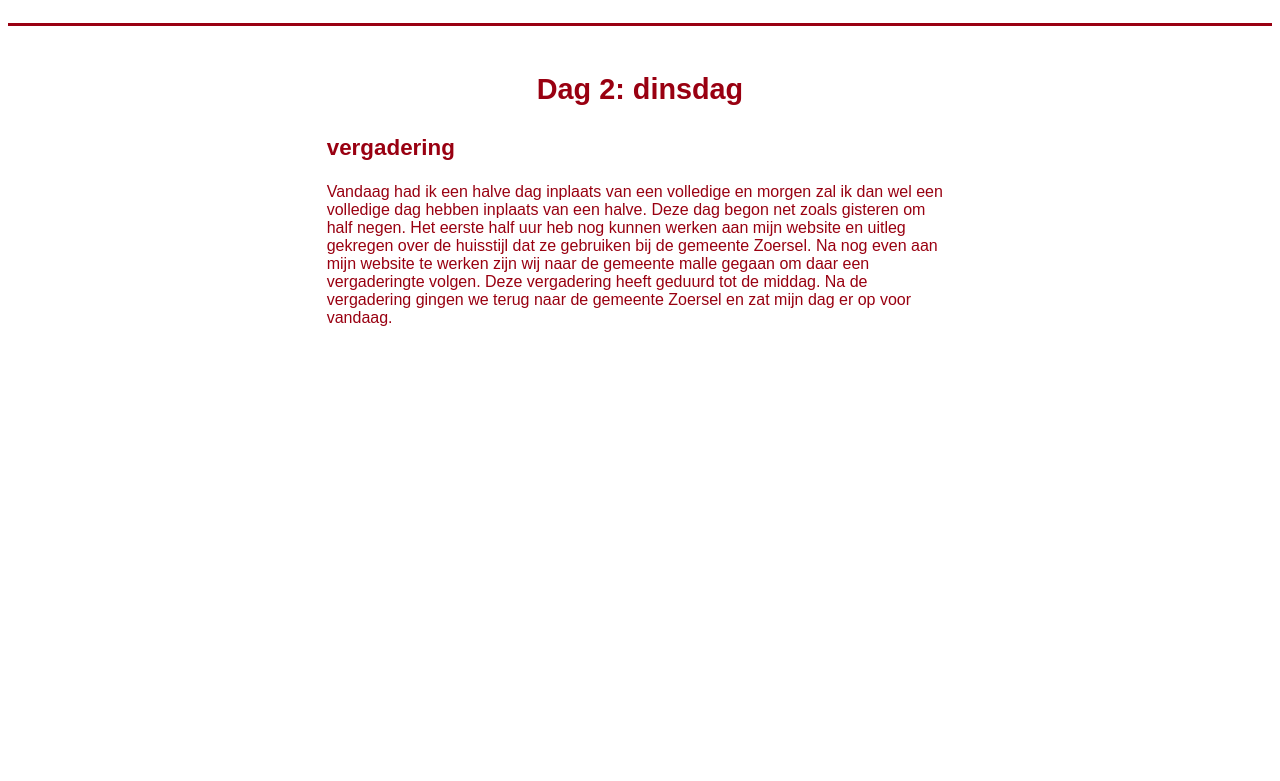
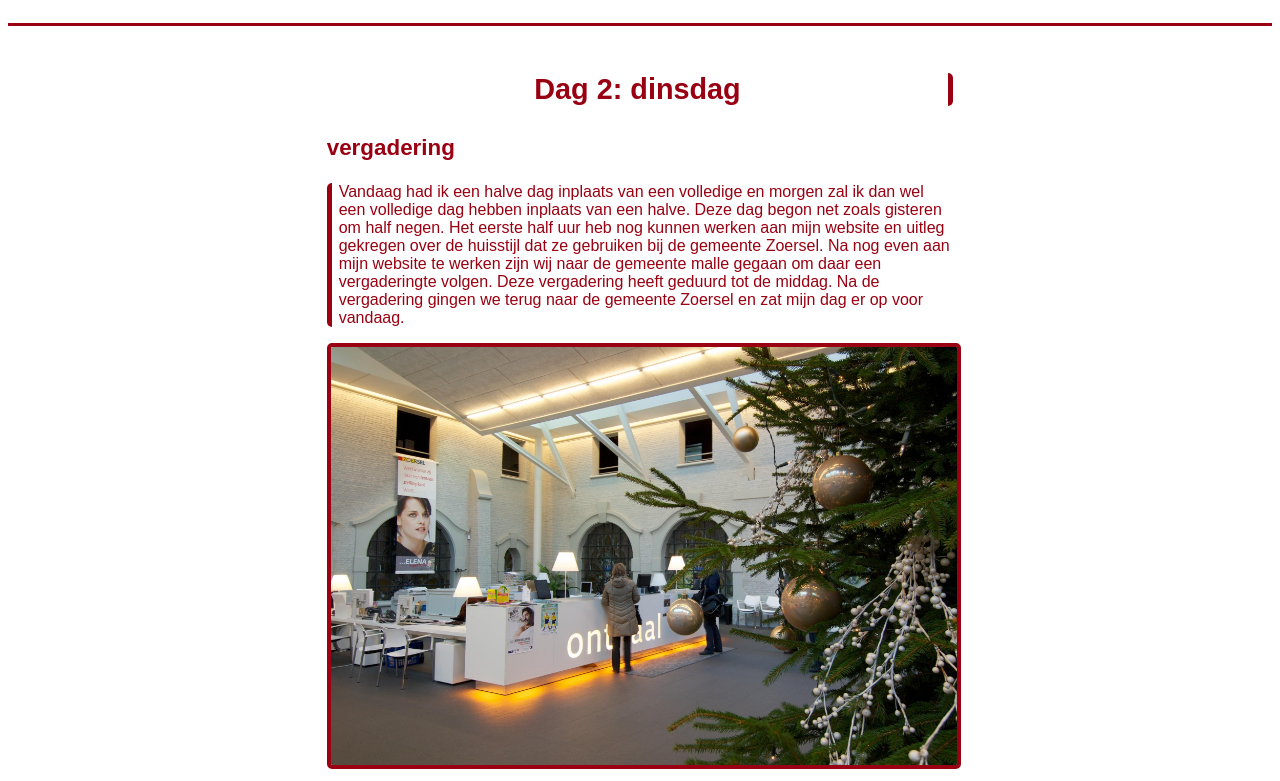
Before and after one commit to HierroP-immalle/HierroP-immalle.github.io, a plain HTML site: page DAGVERSLAGENHierroParys/Dag2.html in a window 1280 px wide. Shown: the part 113-894 px from the top of the page. Before the commit the page ends 800 px from the top, so only its background shows below. Drawn offline with Linux system fonts and the light colour scheme.

Commit message:
afbeeldingen en opmaak toegevoegd aan dagverslagen

```diff
--- a/DAGVERSLAGENHierroParys/Dag2.html
+++ b/DAGVERSLAGENHierroParys/Dag2.html
@@ -24,9 +24,8 @@
         <section>
             <h3 class="dagverslagtitels">Dag 2: dinsdag</h3>
             <h1 class="dagverslagtussentitels">vergadering</h1>
-            <p>
-                Vandaag had ik een halve dag inplaats van een volledige en morgen zal ik dan wel een volledige dag hebben inplaats van een halve. Deze dag begon net zoals gisteren om half negen. Het eerste half uur heb nog kunnen werken aan mijn website en uitleg gekregen over de huisstijl dat ze gebruiken bij de gemeente Zoersel. Na nog even aan mijn website te werken zijn wij naar de gemeente malle gegaan om daar een vergaderingte volgen. Deze vergadering heeft geduurd tot de middag. Na de vergadering gingen we terug naar de gemeente Zoersel en zat mijn dag er op voor vandaag.
-            </p>
+            <p class="dagverslagtekst">Vandaag had ik een halve dag inplaats van een volledige en morgen zal ik dan wel een volledige dag hebben inplaats van een halve. Deze dag begon net zoals gisteren om half negen. Het eerste half uur heb nog kunnen werken aan mijn website en uitleg gekregen over de huisstijl dat ze gebruiken bij de gemeente Zoersel. Na nog even aan mijn website te werken zijn wij naar de gemeente malle gegaan om daar een vergaderingte volgen. Deze vergadering heeft geduurd tot de middag. Na de vergadering gingen we terug naar de gemeente Zoersel en zat mijn dag er op voor vandaag.</p>
+            <img src="afbeeldingen/Dag2foto.jpg" class="imgdagverslag">
         </section>
     </article>
 
--- a/DAGVERSLAGENHierroParys/opmaak.css
+++ b/DAGVERSLAGENHierroParys/opmaak.css
@@ -171,9 +171,23 @@ section{
   .dagverslagtitels{
     text-align: center;
     font-size: 180%;
+    border-right: 5px solid #990011;
+    border-radius: 5px;
   }
 
   .dagverslagtussentitels{
     text-align: left;
     font-size: 140%;
   }
+
+  .dagverslagtekst{
+    border-left: 5px solid #990011;
+    padding-left: 7px;
+    border-radius: 5px;
+  }
+
+  .imgdagverslag{
+    border: 4px solid #990011;
+    border-radius: 5px;
+    width: 100%;
+  }
```
Also changed, not shown: DAGVERSLAGENHierroParys/Dag1.html (+2 -1 lines).
